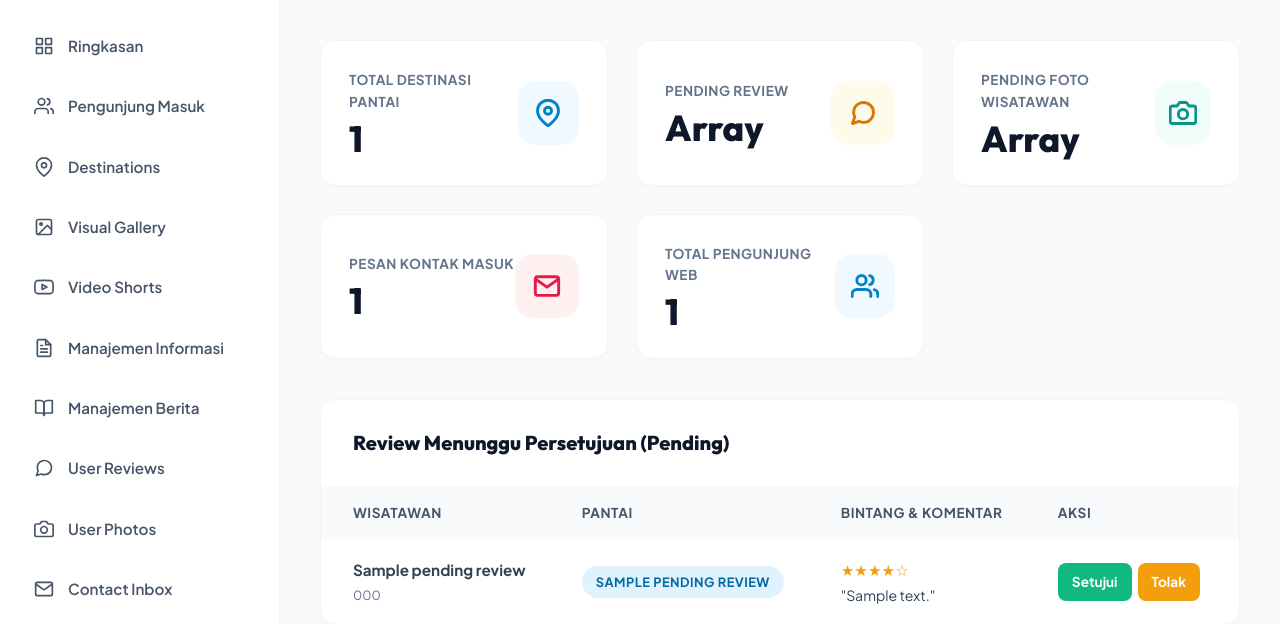
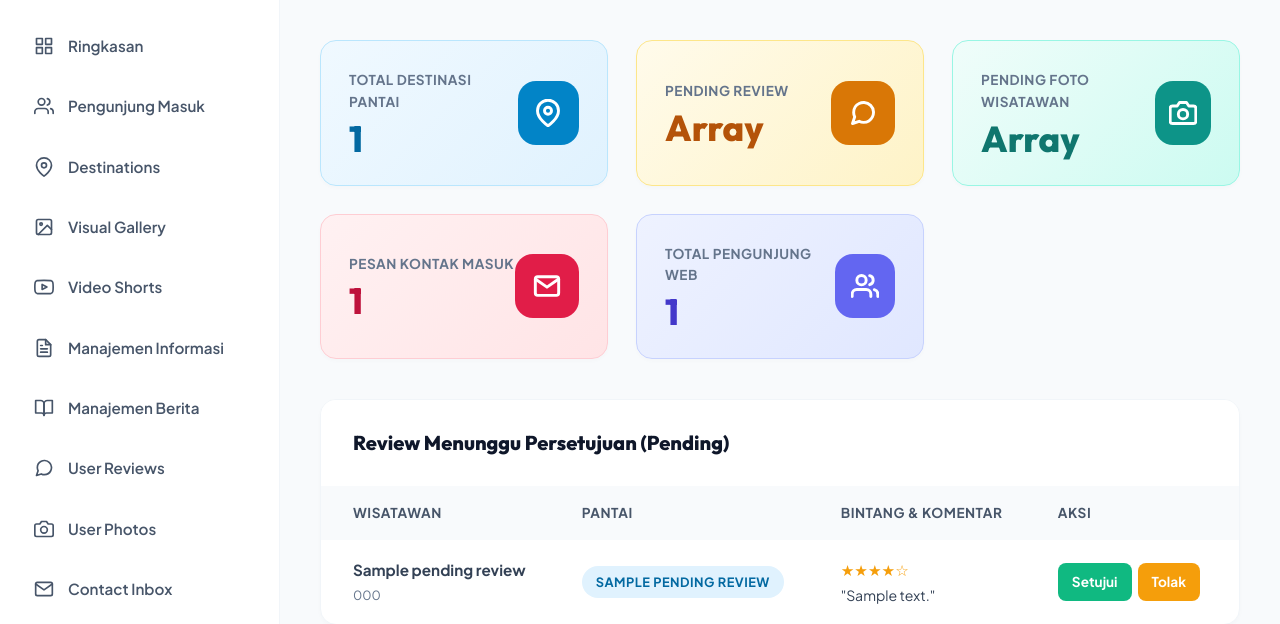
Before and after one commit to Recaudy/MatrasExplore, a CodeIgniter 4 app: the page made by app/Views/admin/dashboard.php in a window 1280 px wide. Shown: the part 80-704 px from the top of the page. Run offline with PHP 8.4 and a stand-in for CodeIgniter, Linux system fonts and the light colour scheme; the template is opened without the code that fills it: most values are stand-ins (such as "Sample title", 1, 10 or a date in 2020); grey boxes marked "Sample" are stand-in pictures; data that the repository does not hold is empty; some libraries are stand-ins or nearby versions.

Commit message:
Update dashboard stat cards with different background colors

```diff
--- a/app/Views/admin/dashboard.php
+++ b/app/Views/admin/dashboard.php
@@ -4,52 +4,52 @@
 
 <!-- Overview Statistics Grid -->
 <div class="admin-stats-grid">
-    <div class="admin-stat-card">
+    <div class="admin-stat-card" style="background: linear-gradient(135deg, #f0f9ff 0%, #e0f2fe 100%); border-color: #bae6fd;">
         <div class="stat-info">
             <span>Total Destinasi Pantai</span>
-            <h3><?= esc($stats['total_destinations']) ?></h3>
+            <h3 style="color: #0369a1;"><?= esc($stats['total_destinations']) ?></h3>
         </div>
-        <div class="stat-icon blue">
+        <div class="stat-icon" style="background-color: #0284c7; color: white;">
             <svg xmlns="http://www.w3.org/2000/svg" width="28" height="28" viewBox="0 0 24 24" fill="none" stroke="currentColor" stroke-width="2.5" stroke-linecap="round" stroke-linejoin="round"><path d="M21 10c0 7-9 13-9 13s-9-6-9-13a9 9 0 0 1 18 0z"></path><circle cx="12" cy="10" r="3"></circle></svg>
         </div>
     </div>
 
-    <div class="admin-stat-card">
+    <div class="admin-stat-card" style="background: linear-gradient(135deg, #fffbeb 0%, #fef3c7 100%); border-color: #fde68a;">
         <div class="stat-info">
             <span>Pending Review</span>
-            <h3><?= esc($stats['pending_reviews']) ?></h3>
+            <h3 style="color: #b45309;"><?= esc($stats['pending_reviews']) ?></h3>
         </div>
-        <div class="stat-icon amber">
+        <div class="stat-icon" style="background-color: #d97706; color: white;">
             <svg xmlns="http://www.w3.org/2000/svg" width="28" height="28" viewBox="0 0 24 24" fill="none" stroke="currentColor" stroke-width="2.5" stroke-linecap="round" stroke-linejoin="round"><path d="M21 11.5a8.38 8.38 0 0 1-.9 3.8 8.5 8.5 0 0 1-7.6 4.7 8.38 8.38 0 0 1-3.8-.9L3 21l1.9-5.7a8.38 8.38 0 0 1-.9-3.8 8.5 8.5 0 0 1 4.7-7.6 8.38 8.38 0 0 1 3.8-.9h.5a8.48 8.48 0 0 1 8 8v.5z"></path></svg>
         </div>
     </div>
 
-    <div class="admin-stat-card">
+    <div class="admin-stat-card" style="background: linear-gradient(135deg, #f0fdfa 0%, #ccfbf1 100%); border-color: #99f6e4;">
         <div class="stat-info">
             <span>Pending Foto Wisatawan</span>
-            <h3><?= esc($stats['pending_photos']) ?></h3>
+            <h3 style="color: #0f766e;"><?= esc($stats['pending_photos']) ?></h3>
         </div>
-        <div class="stat-icon teal">
+        <div class="stat-icon" style="background-color: #0d9488; color: white;">
             <svg xmlns="http://www.w3.org/2000/svg" width="28" height="28" viewBox="0 0 24 24" fill="none" stroke="currentColor" stroke-width="2.5" stroke-linecap="round" stroke-linejoin="round"><path d="M23 19a2 2 0 0 1-2 2H3a2 2 0 0 1-2-2V8a2 2 0 0 1 2-2h4l2-3h6l2 3h4a2 2 0 0 1 2 2z"></path><circle cx="12" cy="13" r="4"></circle></svg>
         </div>
     </div>
 
-    <div class="admin-stat-card">
+    <div class="admin-stat-card" style="background: linear-gradient(135deg, #fff1f2 0%, #ffe4e6 100%); border-color: #fecdd3;">
         <div class="stat-info">
             <span>Pesan Kontak Masuk</span>
-            <h3><?= esc($stats['total_contacts']) ?></h3>
+            <h3 style="color: #be123c;"><?= esc($stats['total_contacts']) ?></h3>
         </div>
-        <div class="stat-icon rose">
+        <div class="stat-icon" style="background-color: #e11d48; color: white;">
             <svg xmlns="http://www.w3.org/2000/svg" width="28" height="28" viewBox="0 0 24 24" fill="none" stroke="currentColor" stroke-width="2.5" stroke-linecap="round" stroke-linejoin="round"><path d="M4 4h16c1.1 0 2 .9 2 2v12c0 1.1-.9 2-2 2H4c-1.1 0-2-.9-2-2V6c0-1.1.9-2 2-2z"></path><polyline points="22,6 12,13 2,6"></polyline></svg>
         </div>
     </div>
 
-    <div class="admin-stat-card">
+    <div class="admin-stat-card" style="background: linear-gradient(135deg, #eef2ff 0%, #e0e7ff 100%); border-color: #c7d2fe;">
         <div class="stat-info">
             <span>Total Pengunjung Web</span>
-            <h3><?= esc($stats['total_visitors']) ?></h3>
+            <h3 style="color: #4338ca;"><?= esc($stats['total_visitors']) ?></h3>
         </div>
-        <div class="stat-icon blue">
+        <div class="stat-icon" style="background-color: #6366f1; color: white;">
             <svg xmlns="http://www.w3.org/2000/svg" width="28" height="28" viewBox="0 0 24 24" fill="none" stroke="currentColor" stroke-width="2.5" stroke-linecap="round" stroke-linejoin="round"><path d="M17 21v-2a4 4 0 0 0-4-4H5a4 4 0 0 0-4 4v2"></path><circle cx="9" cy="7" r="4"></circle><path d="M23 21v-2a4 4 0 0 0-3-3.87"></path><path d="M16 3.13a4 4 0 0 1 0 7.75"></path></svg>
         </div>
     </div>
```
